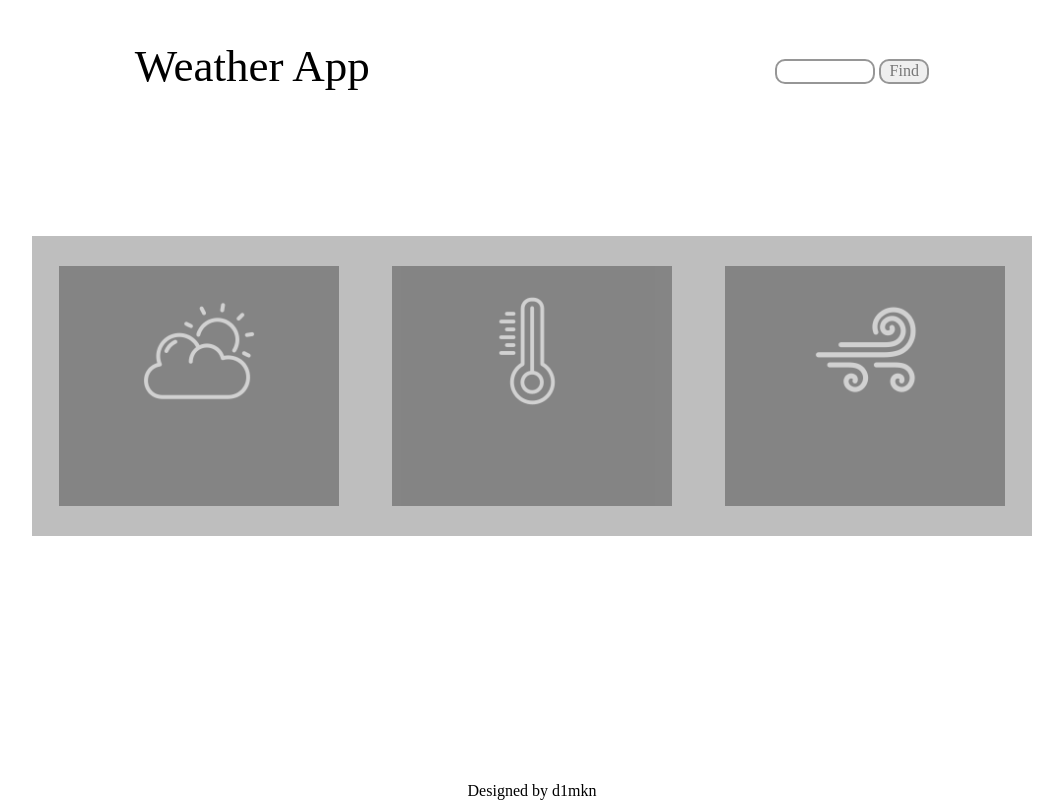
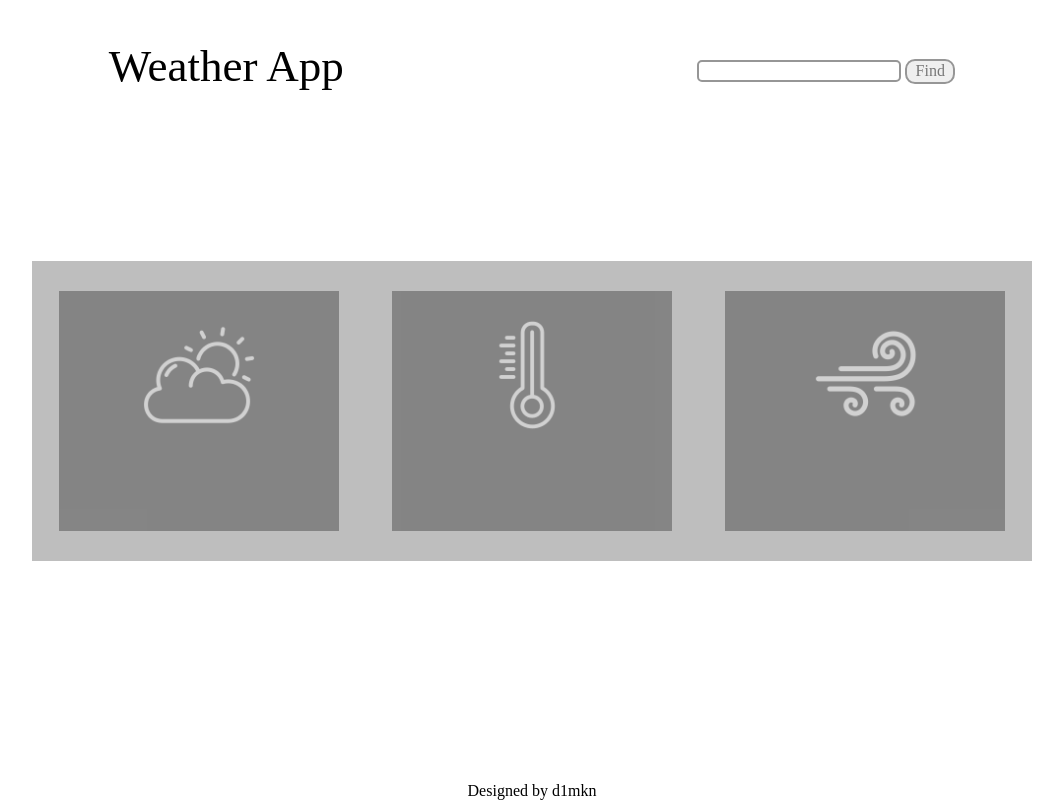
Before and after one commit to d1mkn/weather-app, a website built with Parcel: page src/index.html in a window 1280 px wide. Shown: the whole page, without its empty margins (108-1171 px from the left). Built offline with nearby package versions, Linux system fonts and the light colour scheme; a web font is replaced by a local one.

Commit message:
styles-update

```diff
--- a/src/css/styles.css
+++ b/src/css/styles.css
@@ -61,21 +61,6 @@ header input::placeholder {
   color: #777;
 }
 
-.latitude,
-.longitude,
-.search {
-  width: 100px;
-  height: 25px;
-  font-size: 14px;
-  border-radius: 10px;
-}
-
-.latitude:hover,
-.longitude:hover,
-.search:hover {
-  border: 2px solid #555;
-}
-
 label {
   color: #777;
 }
@@ -112,6 +97,7 @@ section .about {
 
 section h2 {
   width: 800px;
+  height: 49px;
   display: flex;
   font-size: 40px;
 }
```
